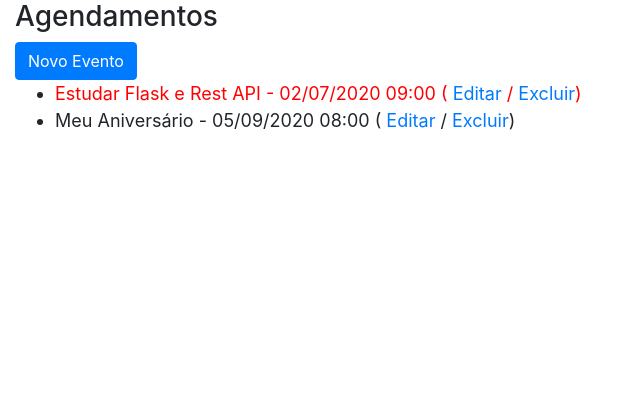
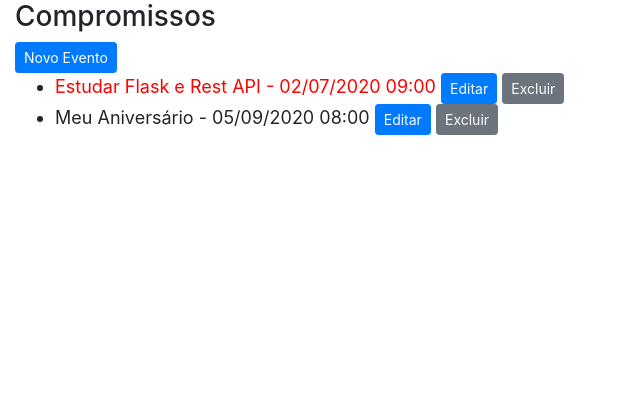
Before and after one commit to maasilva/agenda_Django, a Django app: template templates/agenda.html in a window 1280 px wide. Shown: the part 80-500 px from the top of the page, without its empty margins (0-640 px from the left). Run offline with Django 3.2, Linux system fonts and the light colour scheme; the template is opened without the code that fills it: values that come from a table or form of the project are taken from there, others are empty; data comes from the database, SQL or seed files in the repository; both versions use the stored data as it was after the commit; some libraries are stand-ins or nearby versions.

Commit message:
Realizada alteracoes nas tags html, utilizando o bootstrap

```diff
--- a/templates/agenda.html
+++ b/templates/agenda.html
@@ -2,21 +2,25 @@
 
 {% block content %}
 <div class="container-fluid">
-    <h3>Agendamentos</h3>
+    <h3>Compromissos</h3>
     <a href="evento/">
-        <button class="btn btn-primary" type="button">Novo Evento</button>
+        <button class="btn btn-primary btn-sm" type="button">Novo Evento</button>
     </a>
     <ul style="font-size: 18px">
         {% for evento in eventos %}
         <li>
             <div style={% if evento.get_evento_atrasado %}
-                "color:red"
-                {% endif %}>
-                {{ evento.titulo }} - {{ evento.get_data_evento }}
-                ( <a href="evento/?id={{ evento.id }}">Editar</a>
-                / <a href="evento/delete/{{ evento.id }}/">Excluir</a>)
+            "color:red"
+            {% endif %}>
+            {{ evento.titulo }} - {{ evento.get_data_evento }}
+            <a href="evento/?id={{ evento.id }}">
+                <button type="button" class="btn btn-primary btn-sm">Editar</button>
+            </a>
+            <a href="evento/delete/{{ evento.id }}/">
+                <button type="button" class="btn btn-secondary btn-sm">Excluir</button>
+            </a>
         </li>
         {% endfor %}
     </ul>
 </div>
-    {% endblock %}
+{% endblock %}
--- a/templates/model-footer.html
+++ b/templates/model-footer.html
@@ -1,5 +1,5 @@
 <footer>
-    <div class="card-footer text-muted fixed-bottom">
+    <div class="card-footer text-muted fixed-bottom" align="center">
         <p>Desenvolvido por Marcos Antonio</p>
     </div>
 </footer>
```
Also changed, not shown: templates/evento.html (+5 -5 lines), db.sqlite3, 1 other file.
